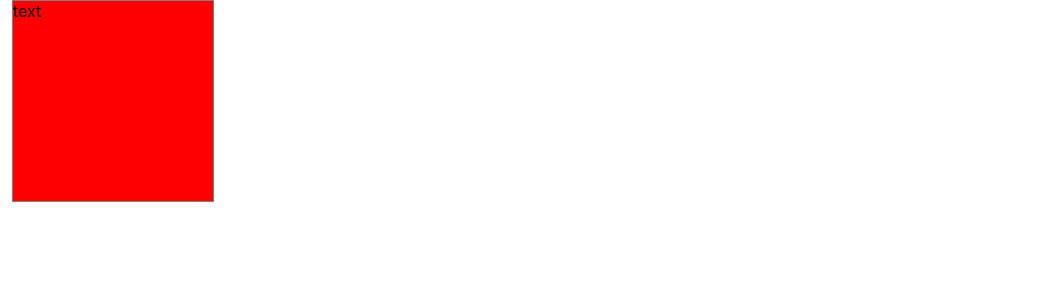
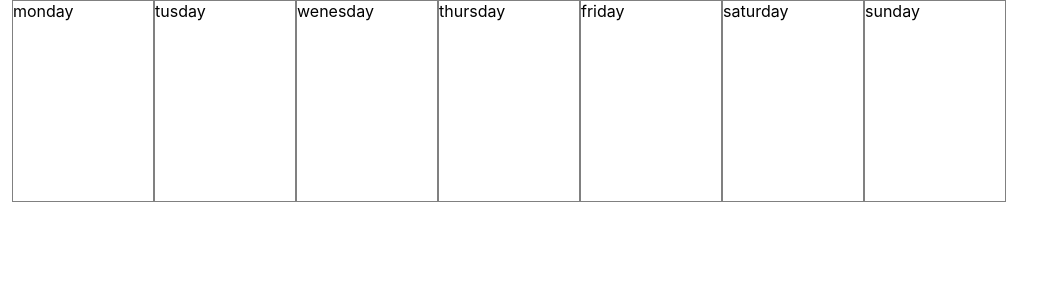
Before and after one commit to overkoper/Weather-App, a React (Create React App) app in the folder weather-app/: page / in a window 1280 px wide. Shown: the top 300 px of the page, without its empty margins (0-1057 px from the left). Built offline with nearby package versions, Linux system fonts and the light colour scheme.

Commit message:
added fetch and day genarator with day name prop

```diff
--- a/weather-app/src/Day/Day.js
+++ b/weather-app/src/Day/Day.js
@@ -3,7 +3,7 @@ import styled from "styled-components";
 
 class Day extends Component{
     state ={
-
+        dayName: this.props.dayName
     }
     render(){
         const Wrapper = styled.div`
@@ -14,10 +14,16 @@ class Day extends Component{
         background-color: ${props => props.active&&"red"}
         width: ${props => props.active&&"200px"}
         `
+        const { dayName } = this.state;
 
         return(
-<Wrapper active>
-    text
+<Wrapper>
+    <div>{dayName}</div>
+    {/* <img alt="weather symbol" src={this.state.weatherImg} />
+    <div>
+        <span>{this.props.temperatureMax}</span>
+        <span>{this.props.temperatureMin}</span>
+    </div> */}
 </Wrapper>
         )
     }
--- a/weather-app/src/WeekView/WeekView.js
+++ b/weather-app/src/WeekView/WeekView.js
@@ -3,14 +3,25 @@ import styled from "styled-components";
 import Day from "../Day";
 
 class WeekView extends Component {
+  state={
+    weekId: "",
+    days: []
+  }
+  componentDidMount(){
+    fetch(process.env.PUBLIC_URL + "./weather.json").then(response=>response.json()).then(data=>Object.entries(data)).then(arr=>this.setState({weekId:arr[0][0], days:Object.entries(arr[0][1])}))
+
+  }
   render() {
+    console.log(this.state.days)
     const Wrapper = styled.div`
+    display: flex;
       width: 1000px;
       margin: 0px 12px 0px 12px;
     `;
+    const { days } = this.state;
     return(
     <Wrapper>
-        <Day />
+      {days.map(day=><Day dayName={day[0]}/>)}
     </Wrapper>);
   }
 }
```
